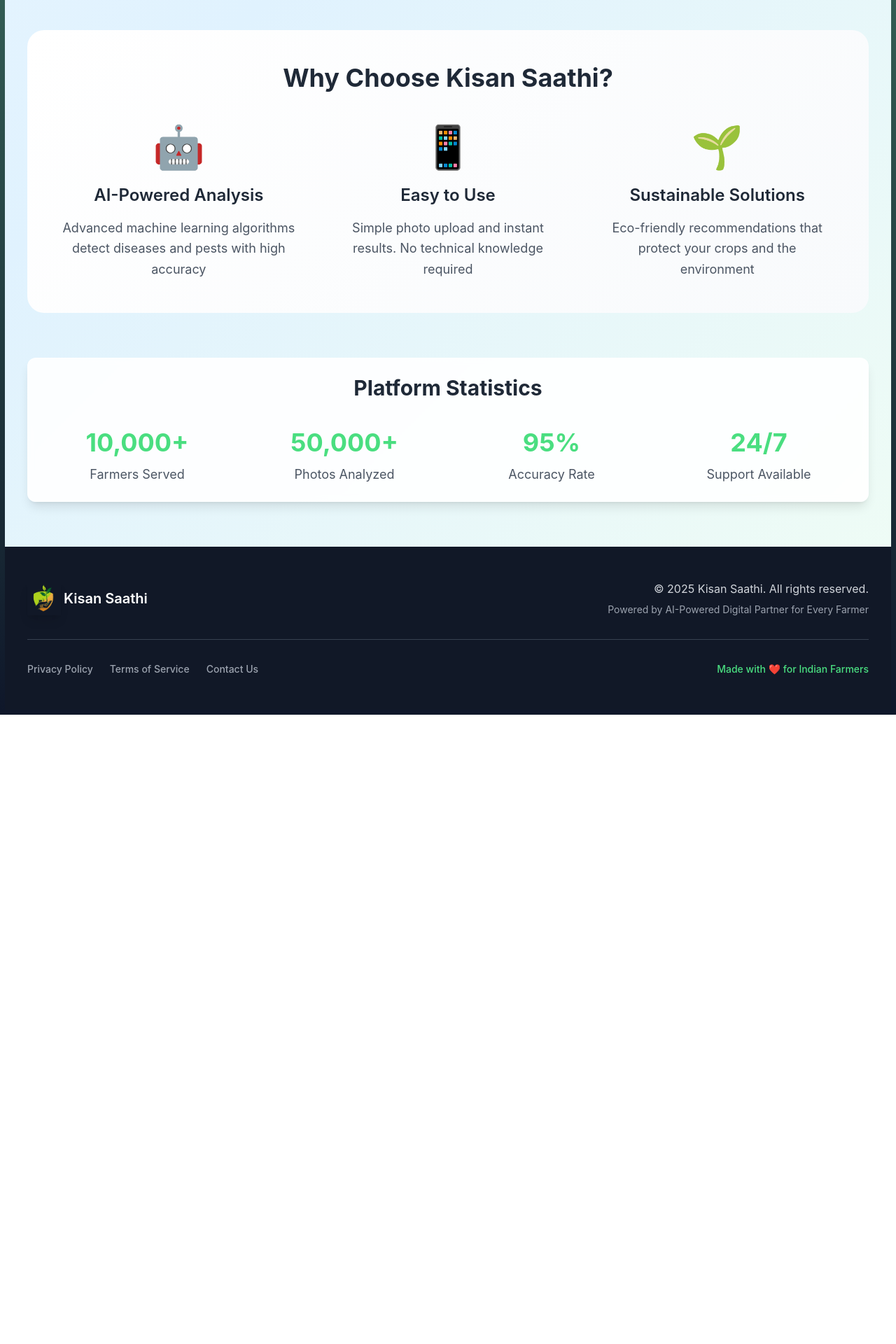
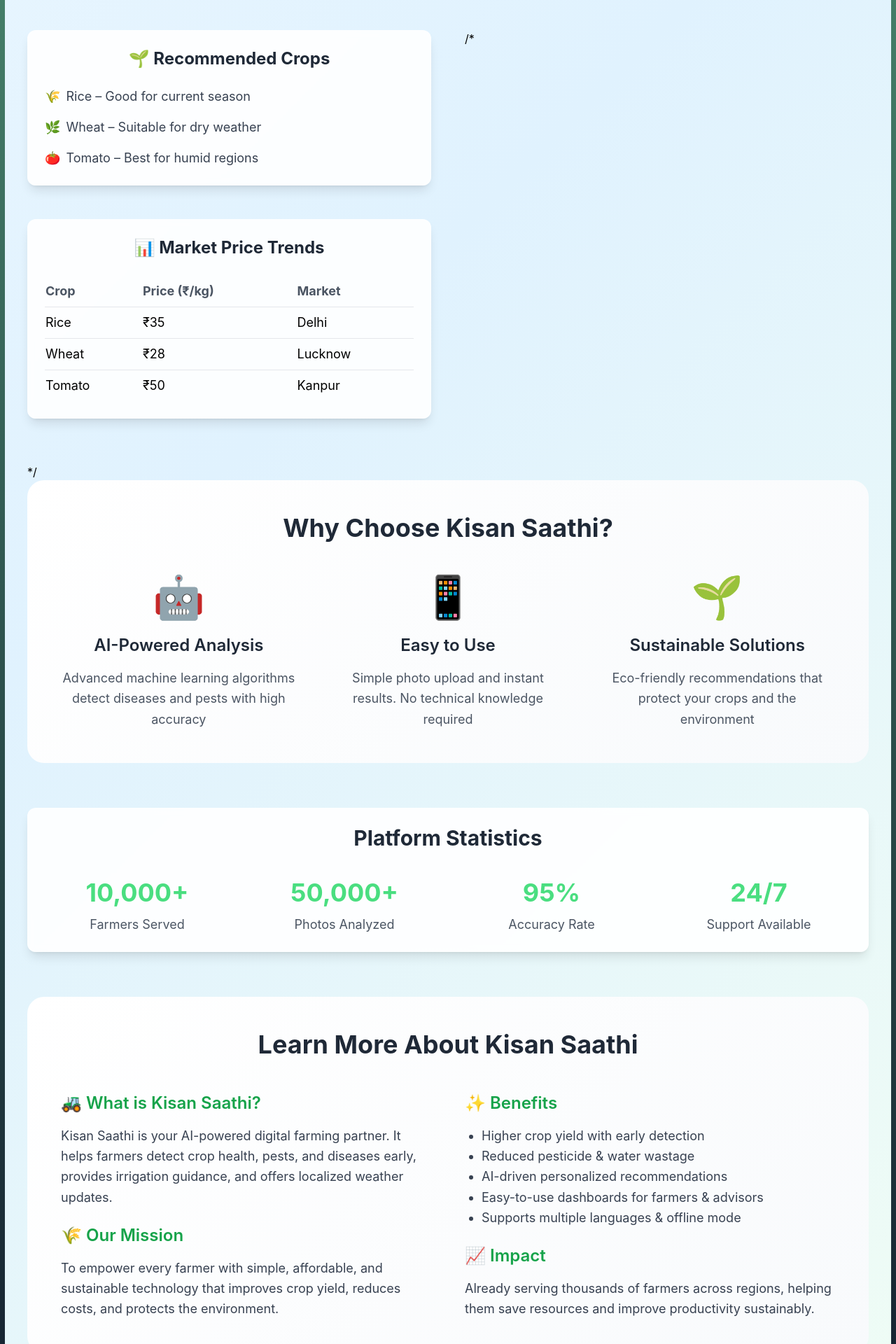
Before and after one commit to gagansingh0805/Harvest-Hub, a React (Vite) app in the folder Frontend/: page / in a window 1280 px wide. Shown: the part 1540-3460 px from the top of the page at 70% size. Before the commit the page ends 2561 px from the top, so only its background shows below. Built offline with nearby package versions, Linux system fonts and the light colour scheme.

Commit message:
Crop Recommendation

```diff
--- a/Frontend/src/pages/HomePage.jsx
+++ b/Frontend/src/pages/HomePage.jsx
@@ -1,11 +1,19 @@
 import WeatherCard from "../components/WeatherCard";
-import PlantUploader from "../components/PlantUploader"; // <- Import your PlantUploader
+import PlantUploader from "../components/PlantUploader";
 import { Link } from "react-router-dom";
-import { useContext } from "react";
+import { useContext, useRef } from "react";
 import { UserContext } from "../context/UserProvider";
 
 const HomePage = () => {
   const { user } = useContext(UserContext);
+
+  // Reference for Learn More section
+  const learnMoreRef = useRef(null);
+
+  const scrollToLearnMore = () => {
+    learnMoreRef.current?.scrollIntoView({ behavior: "smooth" });
+  };
+
   // Mock data for overview cards
   const overviewData = {
     farmStatus: {
@@ -68,7 +76,9 @@
                   Get Started
                 </Link>
               )}
-              <button className="border-2 border-white text-white font-bold py-4 px-10 rounded-xl hover:bg-white hover:text-farm-dark-green transition-all duration-300 shadow-lg hover:shadow-xl transform hover:-translate-y-1 text-lg">
+              <button
+                onClick={scrollToLearnMore}
+                className="border-2 border-white text-white font-bold py-4 px-10 rounded-xl hover:bg-white hover:text-farm-dark-green transition-all duration-300 shadow-lg hover:shadow-xl transform hover:-translate-y-1 text-lg">
                 Learn More
               </button>
             </div>
@@ -108,7 +118,9 @@
           {/* Main card area */}
           <div className="grid grid-cols-1 lg:grid-cols-2 gap-12 mb-16">
             <div>
+
               <WeatherCard />
+
             </div>
             <div className="w-full mx-auto mb-16">
               <div className="max-w-md sm:max-w-lg md:max-w-xl lg:max-w-lg xl:max-w-xl 2xl:max-w-2xl w-full mx-auto">
@@ -116,6 +128,61 @@
               </div>
             </div>
           </div>
+
+          {/* 🌱 Crop Recommendations + 📊 Market Prices */}
+          <div className="grid grid-cols-1 lg:grid-cols-2 gap-12 mb-16">
+            {/* Crop Recommendations */}
+            <div className="card hover:shadow-2xl transition-all duration-300 transform hover:-translate-y-2">
+              <h3 className="text-2xl font-bold text-gray-800 mb-6 text-center">
+                🌱 Recommended Crops
+              </h3>
+              <ul className="space-y-4 text-lg text-gray-700">
+                <li className="flex items-center gap-2">
+                  <span>🌾</span> Rice – Good for current season
+                </li>
+                <li className="flex items-center gap-2">
+                  <span>🌿</span> Wheat – Suitable for dry weather
+                </li>
+                <li className="flex items-center gap-2">
+                  <span>🍅</span> Tomato – Best for humid regions
+                </li>
+              </ul>
+            </div>
+
+            {/* Market Prices */}
+             /* <div className="card hover:shadow-2xl transition-all duration-300 transform hover:-translate-y-2">
+              <h3 className="text-2xl font-bold text-gray-800 mb-6 text-center">
+                📊 Market Price Trends
+              </h3>
+              <table className="w-full text-left border-collapse text-lg">
+                <thead>
+                  <tr className="border-b text-gray-600">
+                    <th className="py-2">Crop</th>
+                    <th className="py-2">Price (₹/kg)</th>
+                    <th className="py-2">Market</th>
+                  </tr>
+                </thead>
+                <tbody>
+                  <tr className="border-b">
+                    <td className="py-2">Rice</td>
+                    <td className="py-2">₹35</td>
+                    <td className="py-2">Delhi</td>
+                  </tr>
+                  <tr className="border-b">
+                    <td className="py-2">Wheat</td>
+                    <td className="py-2">₹28</td>
+                    <td className="py-2">Lucknow</td>
+                  </tr>
+                  <tr>
+                    <td className="py-2">Tomato</td>
+                    <td className="py-2">₹50</td>
+                    <td className="py-2">Kanpur</td>
+                  </tr>
+                </tbody>
+              </table>
+            </div>
+          </div>   */
+
 
           {/* Features Section */}
           <div className="section-gradient rounded-3xl p-12 mb-16">
@@ -160,7 +227,7 @@
           </div>
 
           {/* Quick Stats */}
-          <div className="card">
+          <div className="card mb-16">
             <h2 className="text-3xl font-bold text-gray-800 mb-10 text-center">
               Platform Statistics
             </h2>
@@ -192,6 +259,56 @@
               </div>
             </div>
           </div>
+
+          {/* Learn More Section */}
+          <div ref={learnMoreRef} className="section-gradient rounded-3xl p-12">
+            <h2 className="text-4xl font-bold text-gray-800 mb-12 text-center">
+              Learn More About Kisan Saathi
+            </h2>
+
+            <div className="grid grid-cols-1 md:grid-cols-2 gap-12 text-lg text-gray-700 leading-relaxed">
+              <div>
+                <h3 className="text-2xl font-semibold text-farm-dark-green mb-4">
+                  🚜 What is Kisan Saathi?
+                </h3>
+                <p className="mb-6">
+                  Kisan Saathi is your AI-powered digital farming partner. It helps
+                  farmers detect crop health, pests, and diseases early, provides
+                  irrigation guidance, and offers localized weather updates.
+                </p>
+
+                <h3 className="text-2xl font-semibold text-farm-dark-green mb-4">
+                  🌾 Our Mission
+                </h3>
+                <p>
+                  To empower every farmer with simple, affordable, and sustainable
+                  technology that improves crop yield, reduces costs, and protects
+                  the environment.
+                </p>
+              </div>
+
+              <div>
+                <h3 className="text-2xl font-semibold text-farm-dark-green mb-4">
+                  ✨ Benefits
+                </h3>
+                <ul className="list-disc ml-6 mb-6">
+                  <li>Higher crop yield with early detection</li>
+                  <li>Reduced pesticide & water wastage</li>
+                  <li>AI-driven personalized recommendations</li>
+                  <li>Easy-to-use dashboards for farmers & advisors</li>
+                  <li>Supports multiple languages & offline mode</li>
+                </ul>
+
+                <h3 className="text-2xl font-semibold text-farm-dark-green mb-4">
+                  📈 Impact
+                </h3>
+                <p>
+                  Already serving thousands of farmers across regions, helping them
+                  save resources and improve productivity sustainably.
+                </p>
+              </div>
+            </div>
+          </div>
         </div>
       </div>
     </div>
```
Also changed, not shown: 1 other file (tests, documents, lock files or other folders).
